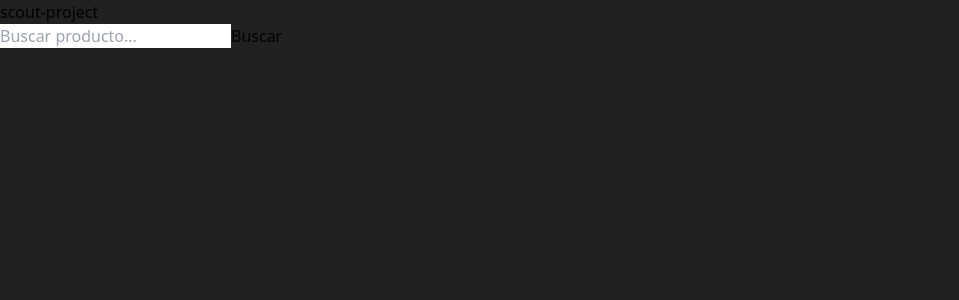
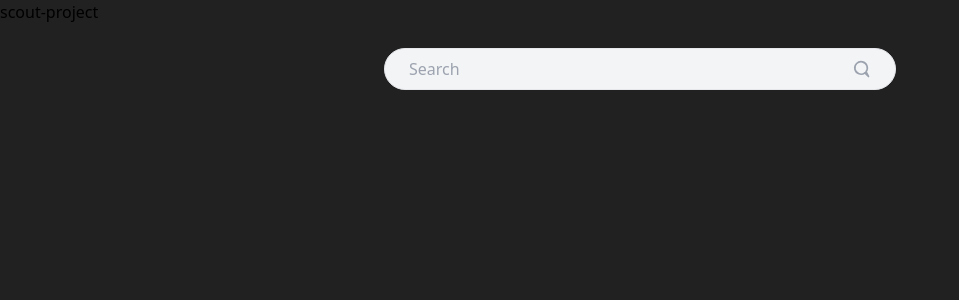
Before and after one commit to drkdevv1/scout-project, a Vue app: page / in a window 1280 px wide. Shown: the top 300 px of the page, without its empty margins (0-959 px from the left). Built offline with nearby package versions, Linux system fonts and the light colour scheme.

Commit message:
feat(styles): add new styles for SearchBar using Tailwind

```diff
--- a/src/components/SearchBar.vue
+++ b/src/components/SearchBar.vue
@@ -13,15 +13,27 @@ export default {
 };
 </script>
 
+
 <template>
-  <div>
-    <input
-        type="text"
-        v-model="searchQuery"
-        @keyup.enter="searchProduct"
-        placeholder="Buscar producto..."
-    />
-    <button @click="searchProduct">Buscar</button>
+  <!-- Contenedor del buscador con margen y centrado -->
+  <div class="max-w-lg mx-auto my-6">
+    <div class="flex items-center border rounded-full p-2 bg-gray-100">
+      <input
+          type="text"
+          v-model="searchQuery"
+          @keyup.enter="searchProduct"
+          placeholder="Search"
+          class="flex-grow bg-transparent focus:outline-none px-4 text-gray-600"
+      />
+      <button
+          @click="searchProduct"
+          class="text-gray-400 hover:text-gray-600 focus:outline-none px-4"
+      >
+        <svg xmlns="http://www.w3.org/2000/svg" class="h-5 w-5" fill="none" viewBox="0 0 24 24" stroke="currentColor" stroke-width="2">
+          <path stroke-linecap="round" stroke-linejoin="round" d="M21 21l-4.35-4.35m0 0a7.5 7.5 0 111.35-1.35L21 21z" />
+        </svg>
+      </button>
+    </div>
   </div>
 </template>
 
```
